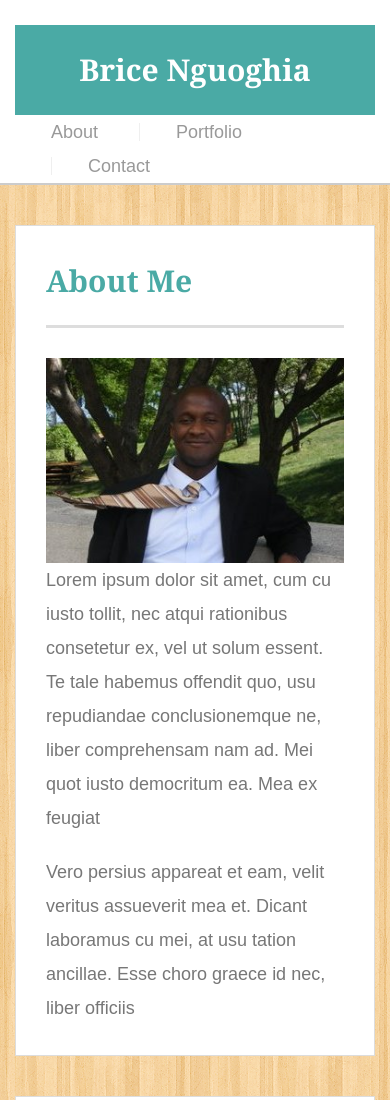
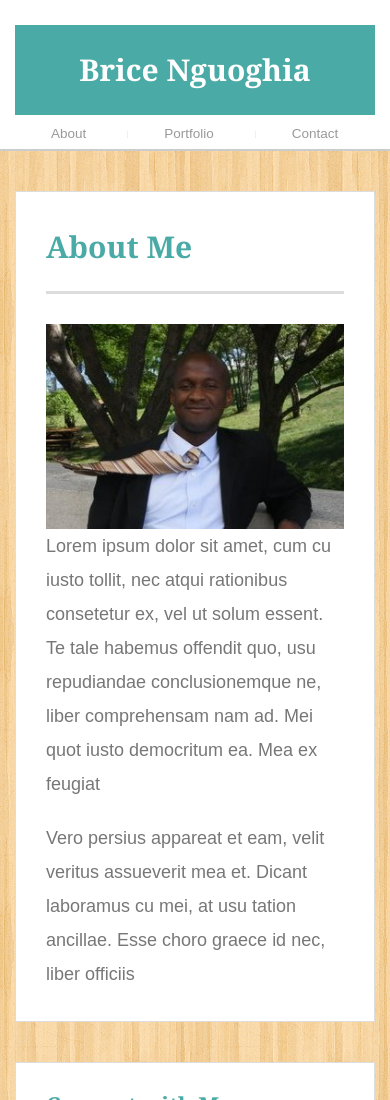
Before and after one commit to ngbricen/Responsive-Portfolio, a plain HTML site: page index.html in a window 390 px wide. Shown: the top 1100 px of the page. Drawn offline with Linux system fonts and the light colour scheme.

Commit message:
Adjusting style to account for menu at 640

```diff
--- a/assets/css/style.css
+++ b/assets/css/style.css
@@ -322,6 +322,8 @@ input[type=submit] {
   nav a {
     padding-left: 10%;
     margin-left: 10%;
+    line-height: 50%;
+    font-size: 75%;
   }
 
   nav a:first-child {
```
